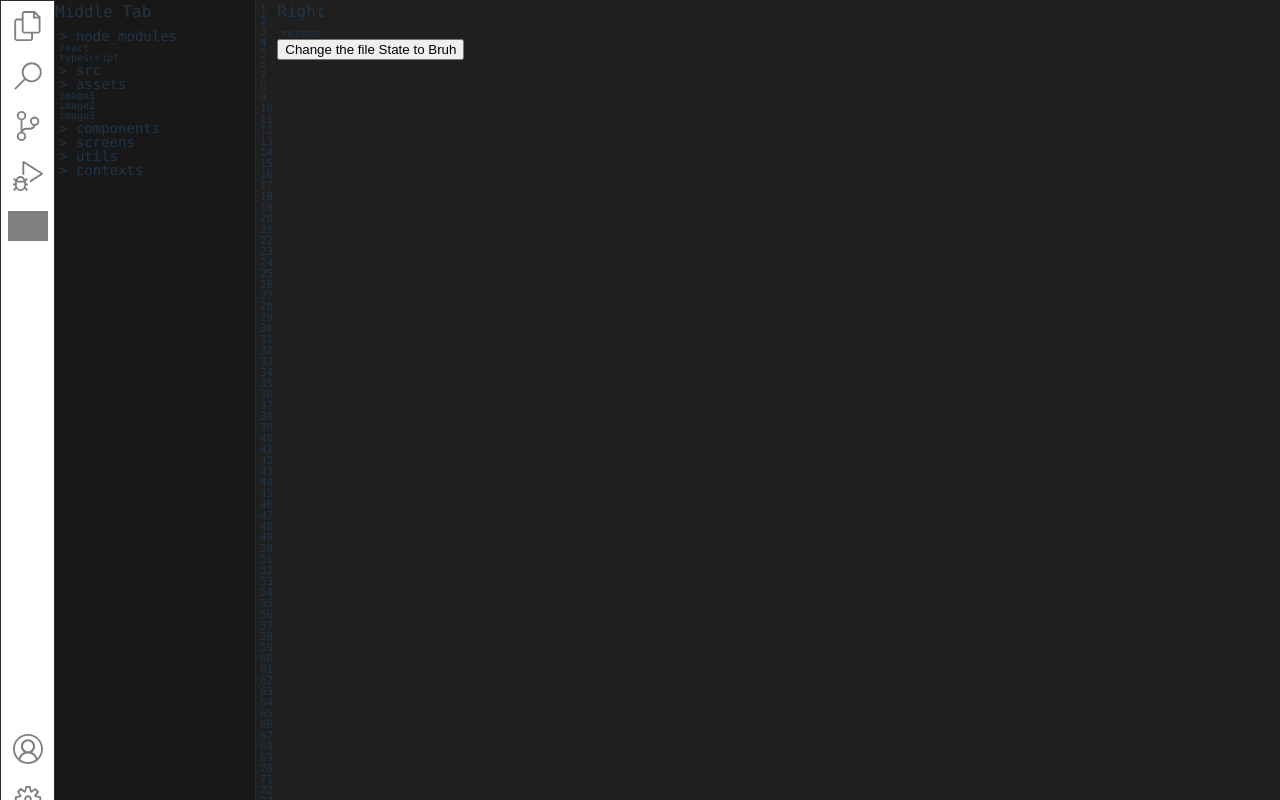
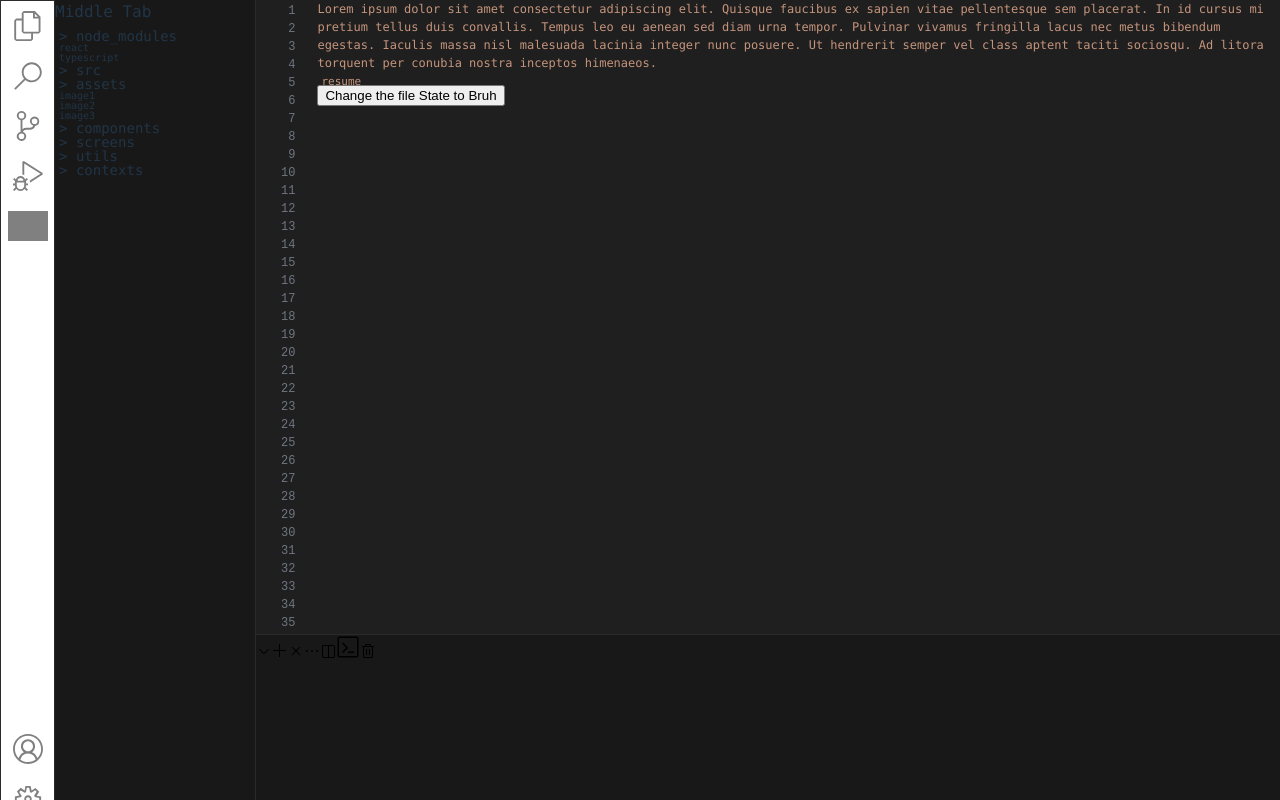
Before and after one commit to Zahmadgit/zeshanahmaddev, a React (Vite) app: page / in a window 1280 px wide. Shown: the top 800 px of the page. Built offline with nearby package versions, Linux system fonts and the light colour scheme; grey boxes are pictures that could not be loaded.

Commit message:
gave up on being smart about placing the numbers dynamically

```diff
--- a/src/components/rightTab/RightTab.module.css
+++ b/src/components/rightTab/RightTab.module.css
@@ -7,6 +7,8 @@
 .codebarContainer {
   flex: 1;
   overflow: auto;
+  font-size: 12px;
+  color: rgb(197, 148, 124);
 }
 
 .resizeHandle {
@@ -21,3 +23,24 @@
   background-color: rgb(24, 24, 24);
   overflow: auto;
 }
+
+.numbers {
+  color: rgb(111, 118, 128);
+  text-align: right;
+  margin-bottom: 18px;
+  font-family: monospace;
+  font-size: 12px;
+  margin-left: 25px;
+}
+
+.rightTabText {
+  color: rgb(111, 118, 128);
+  text-align: right;
+  margin-bottom: 18px;
+  font-family: monospace;
+  font-size: 12px;
+}
+
+.numberAndTextDivider {
+  margin-left: 18px;
+}
--- a/src/components/rightTab/RightTab.tsx
+++ b/src/components/rightTab/RightTab.tsx
@@ -2,12 +2,17 @@ import TerminalTab from "./TerminalTab";
 import styles from "./RightTab.module.css";
 import { useState, useRef, useEffect } from "react";
 import useCurrentFileState from "../../store/useCurrentFileState";
+
+const lorem =
+  "Lorem ipsum dolor sit amet consectetur adipiscing elit. Quisque faucibus ex sapien vitae pellentesque sem placerat. In id cursus mi pretium tellus duis convallis. Tempus leo eu aenean sed diam urna tempor. Pulvinar vivamus fringilla lacus nec metus bibendum egestas. Iaculis massa nisl malesuada lacinia integer nunc posuere. Ut hendrerit semper vel class aptent taciti sociosqu. Ad litora torquent per conubia nostra inceptos himenaeos.";
 
 export default function RightTab() {
   const [terminalHeight, setTerminalHeight] = useState<number>(200);
   const fileState = useCurrentFileState((state) => state.currentFile);
   const changeFile = useCurrentFileState((state) => state.changeFile);
   const containerRef = useRef<HTMLDivElement>(null);
+
+  const rightTabNumAmount = useRef(45);
   useEffect(() => {
     const handleMouseMove = (e: MouseEvent) => {
       //ref needs to exist
@@ -16,6 +21,7 @@ export default function RightTab() {
       }
       const rectangleSize = containerRef.current.getBoundingClientRect();
       const newHeight = rectangleSize.bottom - e.clientY;
+
       if (newHeight > 100 && newHeight < rectangleSize.height * 0.7) {
         setTerminalHeight(newHeight);
       }
@@ -42,21 +48,28 @@ export default function RightTab() {
   }, []);
 
   const columnNumbers = [];
-  for (let i = 1; i < 100; i++) {
+  for (let i = 1; i < rightTabNumAmount.current; i++) {
     columnNumbers.push(i);
   }
   return (
     <div className={styles.rightTabContainer} ref={containerRef}>
-      <div style={{ flex: 1, flexDirection: "row", display: "flex" }}>
-        <div>
+      <div
+        style={{
+          flex: 1,
+          flexDirection: "row",
+          display: "flex",
+        }}
+      >
+        <div style={{ maxHeight: 10, textOverflow: "clip" }}>
           {columnNumbers.map((number) => (
             <div key={number}>
-              <p>{number}</p>
+              <p className={styles.numbers}>{number}</p>
             </div>
           ))}
         </div>
+        <div className={styles.numberAndTextDivider}></div>
         <div className={styles.codebarContainer}>
-          Right
+          {lorem}
           <p>{fileState}</p>
           <button
             type="button"
```
